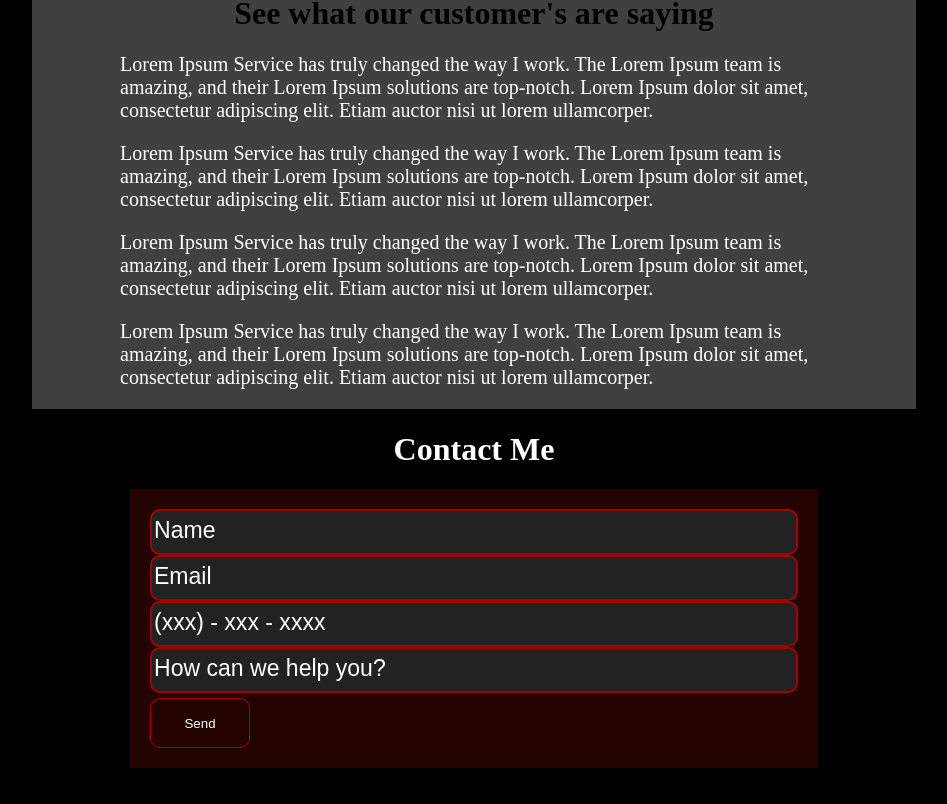
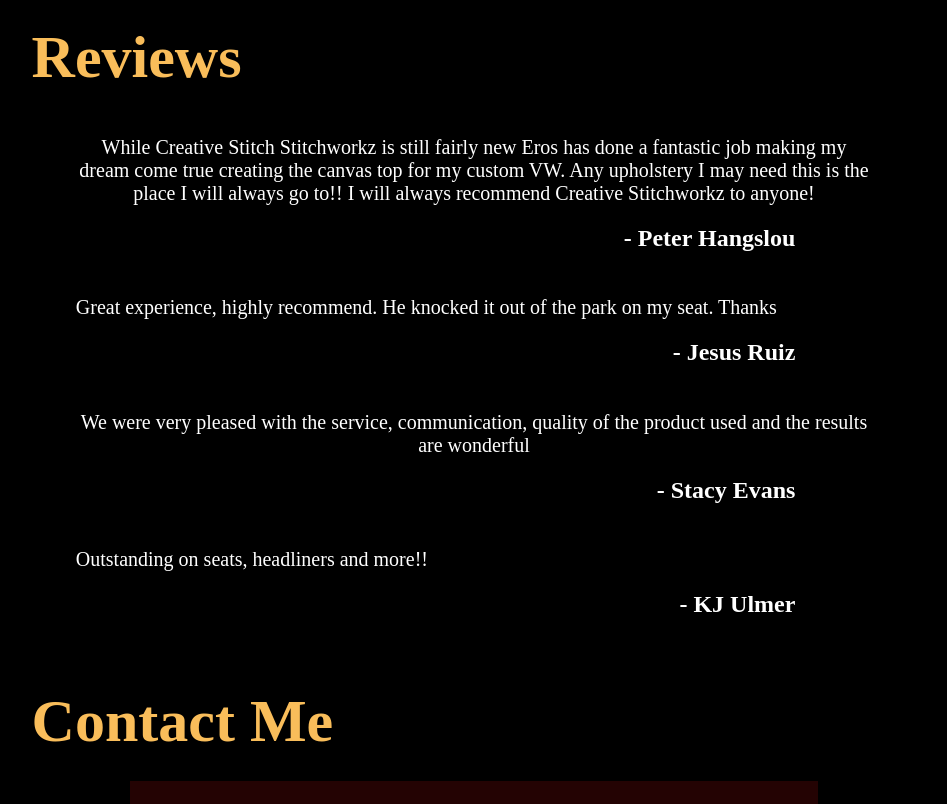
Before and after one commit to oagomezz/creative-stitchworkz, a React (Create React App) app: page / in a window 1280 px wide. Shown: the part 632-1436 px from the top of the page, without its empty margins (166-1113 px from the left). Built offline with nearby package versions, Linux system fonts and the light colour scheme.

Commit message:
Removed container for Reviews and added styling

```diff
--- a/src/App.css
+++ b/src/App.css
@@ -48,9 +48,10 @@
   }
 }
 #intro-title {
-  font-size: 20px;
+  font-size: 60px;
+  margin: 25px 0 25px 0;
+  font-weight: bold;
   color: rgb(249,189,90);
-  font-weight: lighter;
   @media (max-width: 600px){
     display: none;
   }
@@ -59,3 +60,8 @@
 #tradition {
   color: rgb(249,189,90);
 }
+
+.contact-box {
+  display: flex;
+  justify-content: center;
+}
--- a/src/App.js
+++ b/src/App.js
@@ -37,7 +37,7 @@
         </div>
       </div>
       <Testimonials />
-      <div>
+      <div className='contact-box'>
         <Contact />
       </div>
       <div>
--- a/src/components/contactForm/form.css
+++ b/src/components/contactForm/form.css
@@ -1,5 +1,12 @@
-#form {
-  color: white;
+h2#form {
+  color: rgb(249,189,90);
+  font-size: 60px;
+  margin: 25px 0px 25px 0px;
+  text-align: left;
+  @media(max-width:600px) {
+    font-size: 30px;
+
+  }
 }
 
 #form-container {
@@ -15,7 +22,8 @@
     background: rgb(35, 34, 34);
     border-radius: 10px;
     color: white;
-    border: solid 2px rgb(165,1,1);
+    border: solid 2px   rgb(165,1,1);
+    margin-top: 5px;
 }
 
 textarea{
@@ -25,7 +33,7 @@
     background: rgb(35, 34, 34);
     border-radius: 10px;
     color: white;
-    border: solid 2px rgb(165,1,1);
+    border: solid 2px  rgb(165,1,1);
 }
 
 h1 {
@@ -59,3 +67,8 @@
   background: rgb(72, 7, 7, .5);
   padding: 20px;
 }
+.form-box {
+  display: flex;
+  flex-direction: column;
+  width: 70%;
+}
--- a/src/components/contactForm/form.js
+++ b/src/components/contactForm/form.js
@@ -78,8 +78,8 @@
         },
     ]
   return (
-    <div>
-        <h1 id='form'>Contact Me</h1>
+    <div className='form-box'>
+        <h2 id='form'>Contact Me</h2>
         <div id='form-container'>
             <div className='stuff'>
             <form ref={formRef} onSubmit={handleSubmit} className='form' method='post' action='send-email.php'>
--- a/src/components/testimonials/testimonials.css
+++ b/src/components/testimonials/testimonials.css
@@ -1,23 +1,26 @@
-h1#testimonials {
-    padding-top: 10px;
+h2#testimonial-header {
+    font-size: 60px;
+    margin: 0;
+    text-align:left;
+    color: rgb(249,189,90);
 }
 
 div#testimonial-container {
     margin-top: 3%;
     width: 70%;
     height: auto;
-    background: rgb(64, 64, 64);
     display: flex;
     justify-content: center;
 }
 
 #text-container {
     flex-direction: column;
-    width: 80%;
+    width: 100%;
 }
 
 p.testimonial {
     width:100%;
+    display: flex;
     text-align: center;
 }
 
@@ -25,3 +28,15 @@
     display: flex;
     justify-content: center;
 }
+.customer {
+    text-align: right;
+    margin-right: 6vw;
+    color: white;
+}
+.ind-test-container {
+    width: 90%;
+    margin: 5%;
+}
+.testimonials {
+    text-align: center;
+}
--- a/src/components/testimonials/testimonials.js
+++ b/src/components/testimonials/testimonials.js
@@ -7,12 +7,17 @@
     <div id='test-box'>
         <div id='testimonial-container'>
             <div id='text-container'>
-                <h1 id='testimonials'>See what our customer's are saying</h1>
+                <h2 id='testimonial-header'>Reviews</h2>
+                <div className='testimonials'>
                 {testimonials.map((testimonial, index) => {
                     return(
-                        <p key={index}>{testimonial.test}</p>
+                        <div className='ind-test-container'>
+                            <p className='testimonial' key={index}>{testimonial.test}</p>
+                            <h2 className='customer'> - {testimonial.customer}</h2>
+                        </div>
                     )
                 })}
+                </div>
             </div>
         </div>
     </div>
--- a/src/logic.js
+++ b/src/logic.js
@@ -23,20 +23,20 @@
 
 export const testimonials = [
     {
-    test: "Lorem Ipsum Service has truly changed the way I work. The Lorem Ipsum team is amazing, and their Lorem Ipsum solutions are top-notch. Lorem Ipsum dolor sit amet, consectetur adipiscing elit. Etiam auctor nisi ut lorem ullamcorper.",
-    customer: 'John Doe'
+    test: "While Creative Stitch Stitchworkz is still fairly new Eros has done a fantastic job making my dream come true creating the canvas top for my custom VW. Any upholstery I may need this is the place I will always go to!! I will always recommend Creative Stitchworkz to anyone!",
+    customer: 'Peter Hangslou'
 },
 {
-    test: "Lorem Ipsum Service has truly changed the way I work. The Lorem Ipsum team is amazing, and their Lorem Ipsum solutions are top-notch. Lorem Ipsum dolor sit amet, consectetur adipiscing elit. Etiam auctor nisi ut lorem ullamcorper.",
-    customer: 'John Doe'
+    test: "Great experience, highly recommend. He knocked it out of the park on my seat. Thanks",
+    customer: 'Jesus Ruiz'
 },
 {
-    test: "Lorem Ipsum Service has truly changed the way I work. The Lorem Ipsum team is amazing, and their Lorem Ipsum solutions are top-notch. Lorem Ipsum dolor sit amet, consectetur adipiscing elit. Etiam auctor nisi ut lorem ullamcorper.",
-    customer: 'John Doe'
+    test: "We were very pleased with the service, communication, quality of the product used and the results are wonderful",
+    customer: 'Stacy Evans'
 },
 {
-    test: "Lorem Ipsum Service has truly changed the way I work. The Lorem Ipsum team is amazing, and their Lorem Ipsum solutions are top-notch. Lorem Ipsum dolor sit amet, consectetur adipiscing elit. Etiam auctor nisi ut lorem ullamcorper.",
-    customer: 'John Doe'
+    test: "Outstanding on seats, headliners and more!!",
+    customer: 'KJ Ulmer'
 }
 ]
 
```
